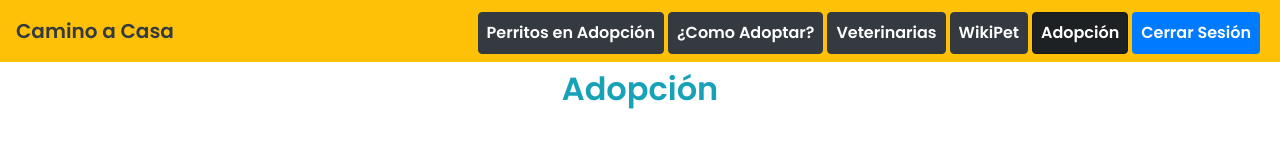
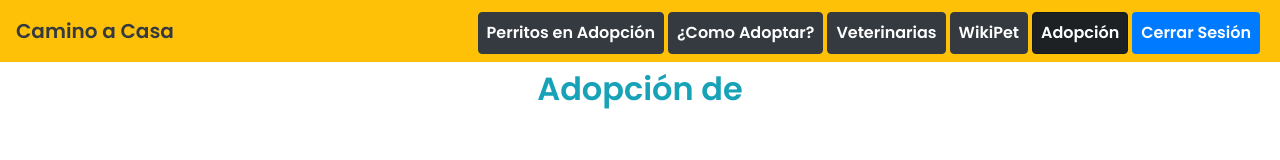
Before and after one commit to iJCode1/camino_a_casa, a React (Create React App) app: page /adopcion in a window 1280 px wide. Shown: the top 160 px of the page. Built offline with nearby package versions, Linux system fonts and the light colour scheme; no server answers; sample sign-in values are in the browser's storage.

Commit message:
Actualizando Proyecto

```diff
--- a/src/components/Adopcion.jsx
+++ b/src/components/Adopcion.jsx
@@ -17,7 +17,7 @@ const Adopcion = (props) => {
 
   return (
     <div className="text-center mt-2 text-info">
-      <h2>Adopción</h2>
+      <h2>Adopción de {props.name}</h2>
     </div>
   );
 };
--- a/src/components/Fundaciones.jsx
+++ b/src/components/Fundaciones.jsx
@@ -27,8 +27,12 @@ const Fundaciones = () => {
         console.log(error); // Muestra si hay error
       }
     };
+
     obtenerDatos(); //Ejecutamos la Funcion
   }, []);
+
+  //-------------------------------------- Adopcion Formulario -----------------------------------------
+
   //-------------------------------------- Elementos -----------------------------------------
   return (
     <div className="container">
@@ -102,7 +106,7 @@ const Fundaciones = () => {
                     href="https://m.me/amigospeludosdetolucaAC"
                     target="__blank"
                   >
-                    <strong> Mandar Mensaje</strong>
+                    <strong> Quiero adoptar a {item.nombre}</strong>
                   </a>
                   <a
                     className="fa fa-whatsapp text-success mb-2"
```
Also changed, not shown: 2 other files (tests, documents, lock files or other folders).
